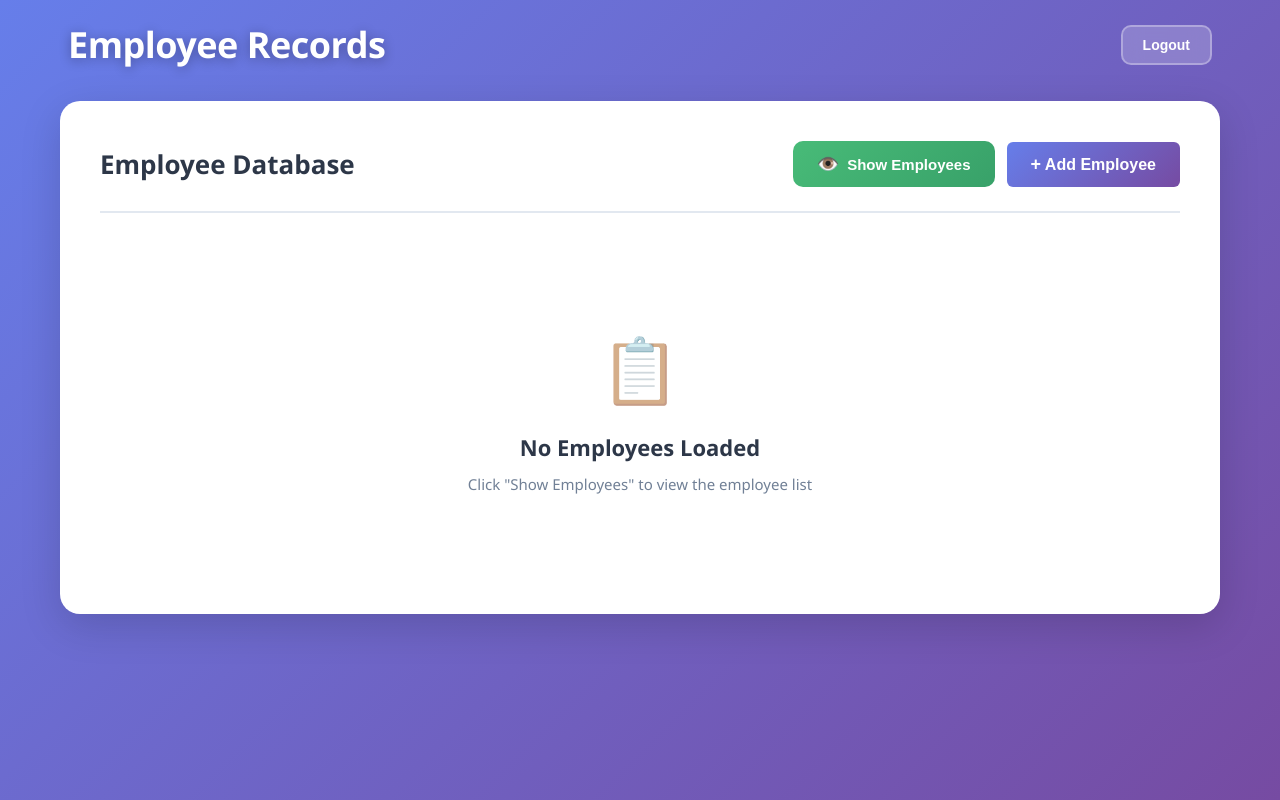
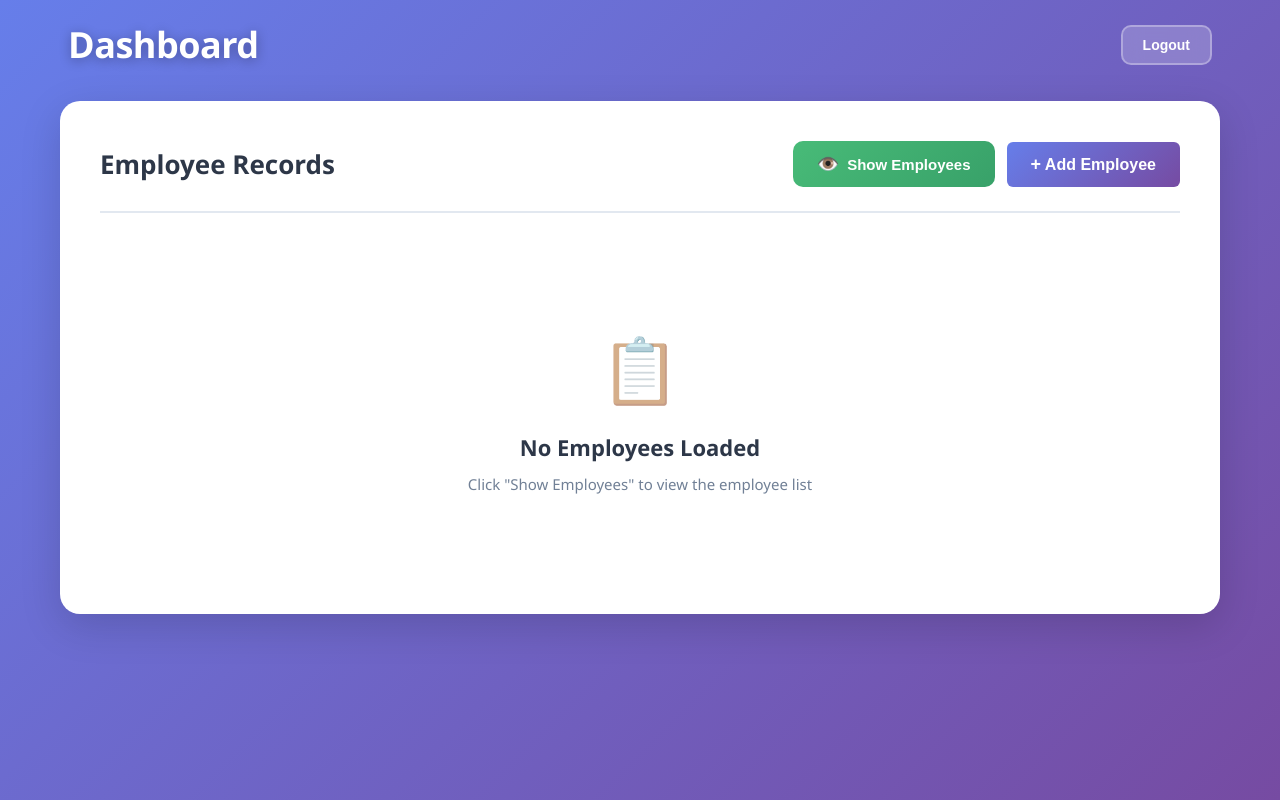
Before and after one commit to ss-th24/feature-flag-remote-config, a website: page public/employees.html in a window 1280 px wide. Drawn offline with Linux system fonts and the light colour scheme; sample sign-in values are in the browser's storage.

Commit message:
Update employees.html

```diff
--- a/public/employees.html
+++ b/public/employees.html
@@ -3,20 +3,20 @@
 <head>
     <meta charset="UTF-8">
     <meta name="viewport" content="width=device-width, initial-scale=1.0">
-    <title>Employee Records - Employee Management System</title>
+    <title>Dashboard - Feature Flag and Remote Config System</title>
     <link rel="stylesheet" href="/css/style.css">
 </head>
 <body>
     <div class="container">
         <!-- Top Bar with Title and Logout -->
         <div class="top-bar">
-            <h1 class="page-title">Employee Records</h1>
+            <h1 class="page-title">Dashboard</h1>
             <button id="logoutBtn" class="btn-logout">Logout</button>
         </div>
 
         <div class="employees-container">
             <div class="employees-header">
-                <h2>Employee Database</h2>
+                <h2>Employee Records</h2>
                 <div class="header-actions">
                     <button id="showEmployeesBtn" class="btn btn-show">
                         <span class="btn-icon">👁️</span>
```
